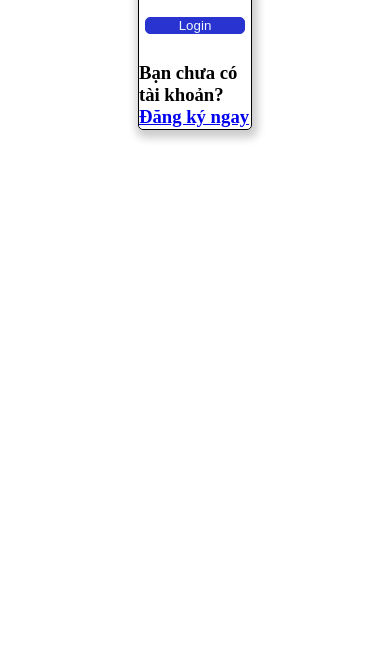
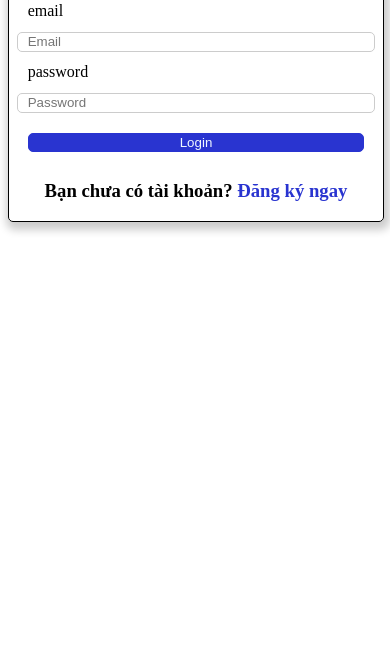
Before and after one commit to KhacPhong-dev/project-gym-html, a plain HTML site: page pages/auth/login.html in a window 390 px wide. Shown: the part 180-844 px from the top of the page. Drawn offline with Linux system fonts and the light colour scheme.

Commit message:
init project

```diff
--- a/pages/auth/login.html
+++ b/pages/auth/login.html
@@ -52,6 +52,59 @@
             display: flex;
             align-items: center
         }
+        a{
+            color: #2934d0;
+            text-decoration: none;
+            font-weight: bold;
+
+        }
+        /* tạo giao diện responsive */
+        @media screen and (max-width: 768px) {
+            form {
+                margin-top: 100px;
+                width: 100%;
+                height: 300px;
+                display: flex;
+                flex-direction: column;
+                align-items: center;
+                justify-content: center;
+                border: 1px solid black;
+                border-radius: 5px;
+                box-shadow: 2px 4px 8px 4px rgba(0, 0, 0, 0.2);
+
+            }
+            input {
+                width: 90%;
+                height: 30px;
+                margin: 10px 0;
+                border: 1px solid #ccc;
+                border-radius: 5px;
+                padding: 0 10px;
+
+            }
+
+            button {
+                width: 90%;
+                height: 30px;
+                margin: 10px 0;
+                border: 1px solid #2934d0;
+                border-radius: 5px;
+                padding: 0 10px;
+                background-color: #2934d0;
+                color: aliceblue;
+                cursor: pointer;
+
+            }
+            label {
+                width: 90%;
+                height: 1px;
+                margin: 10px 0;
+                padding: 0 10px;
+                display: flex;
+                align-items: center
+
+            }
+        }
     </style>
 </head>
 
@@ -86,6 +139,7 @@
                         if (users[i].email == email && users[i].password == password) {
                             alert("Đăng nhập thành công");
                             return true;
+
                         }
                         else {
                             alert("Email hoặc mật khẩu không đúng");
@@ -93,7 +147,9 @@
                         }
                     }
                 }
-                checkEmail(email.value, password.value);
+                if (checkEmail(email.value, password.value)) {
+                    window.location.href = "dashboard.html";
+                }
             }
         })
     </script>
```
Also changed, not shown: pages/admin/dashboard.html (+11 -0 lines), pages/auth/register.html (+54 -0 lines).
